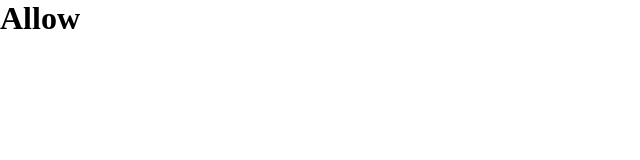
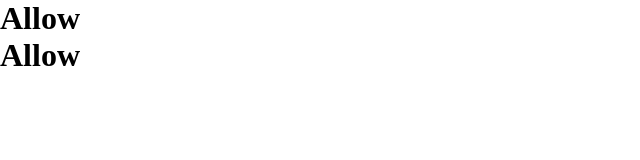
Before and after one commit to ALABSSON/InstagramPage, a website: page index.html in a window 1280 px wide. Shown: the whole page, without its empty margins (0-640 px from the left). Drawn offline with Linux system fonts and the light colour scheme.

Commit message:
Linter add

```diff
--- a/index.html
+++ b/index.html
@@ -9,6 +9,7 @@
 </head>
 <body>
     <h1>Allow</h1>
+    <h1>Allow</h1>
 
 </body>
 </html>
```
